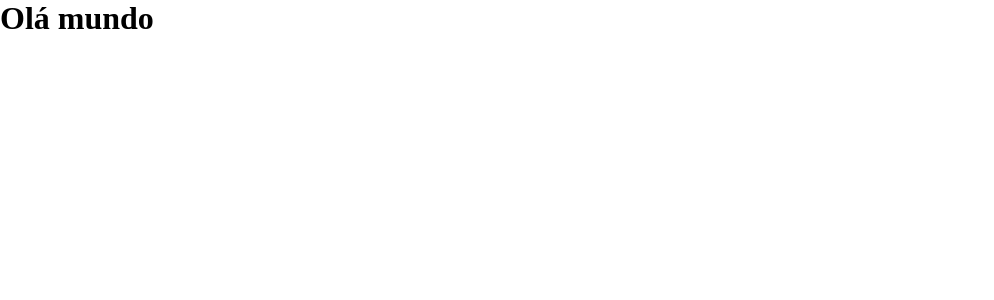
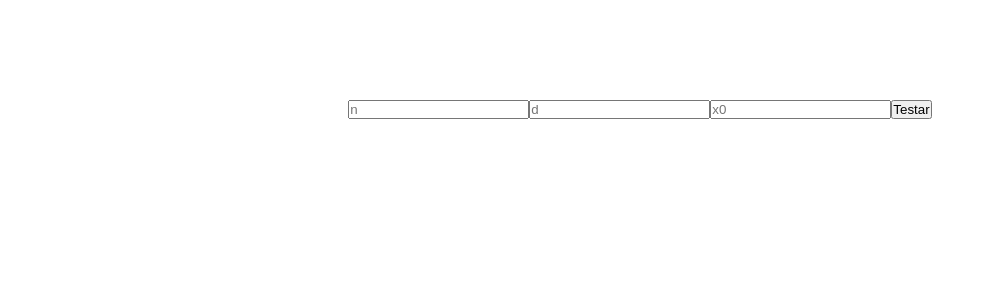
Before and after one commit to wesleyara/covid-graphics, a Next.js app: page / in a window 1280 px wide. Shown: the top 300 px of the page, without its empty margins (0-994 px from the left). Built offline with nearby package versions, Linux system fonts and the light colour scheme.

Commit message:
feat: Alterando app e document

```diff
--- a/src/pages/_app.tsx
+++ b/src/pages/_app.tsx
@@ -11,7 +11,7 @@ function MyApp({ Component, pageProps }: AppProps) {
       <Head>
         <title>Create Next App</title>
         <meta name="description" content="Generated by create next app" />
-        <link rel="shortcut icon" href="../..//favicon.ico" />
+        <link rel="shortcut icon" href="./favicon.ico" />
       </Head>
       <Component {...pageProps} />
       <GlobalStyle />
--- a/src/pages/index.tsx
+++ b/src/pages/index.tsx
@@ -1,9 +1,10 @@
 import type { NextPage } from "next";
+import { Chartist } from "../components/Chartist";
 
 const Home: NextPage = () => {
   return (
     <>
-      <h1>Olá mundo</h1>
+      <Chartist />
     </>
   );
 };
```
